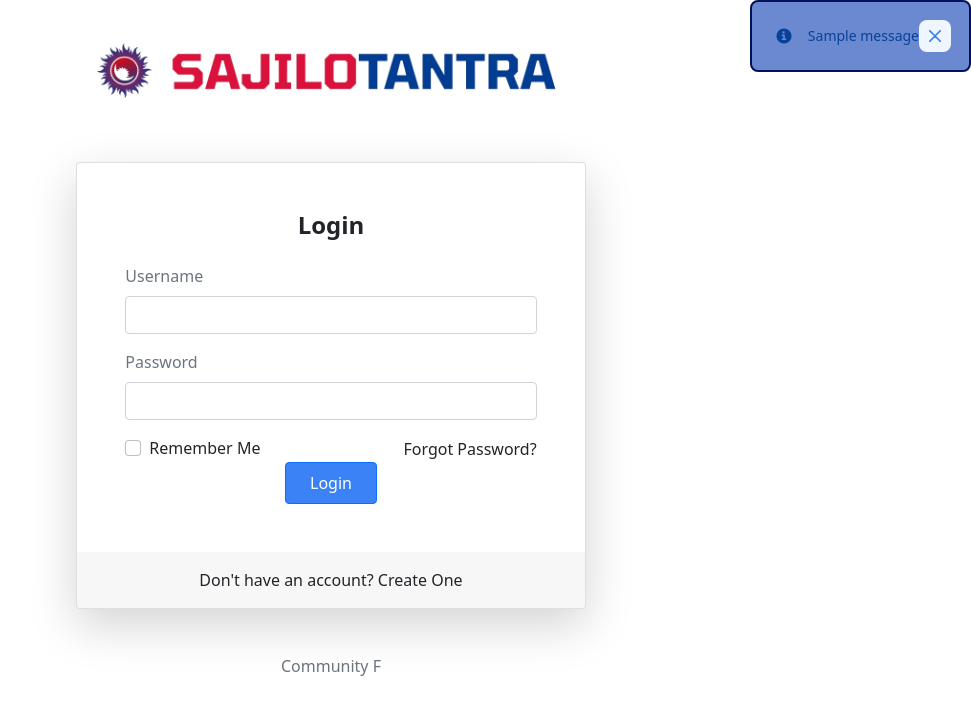
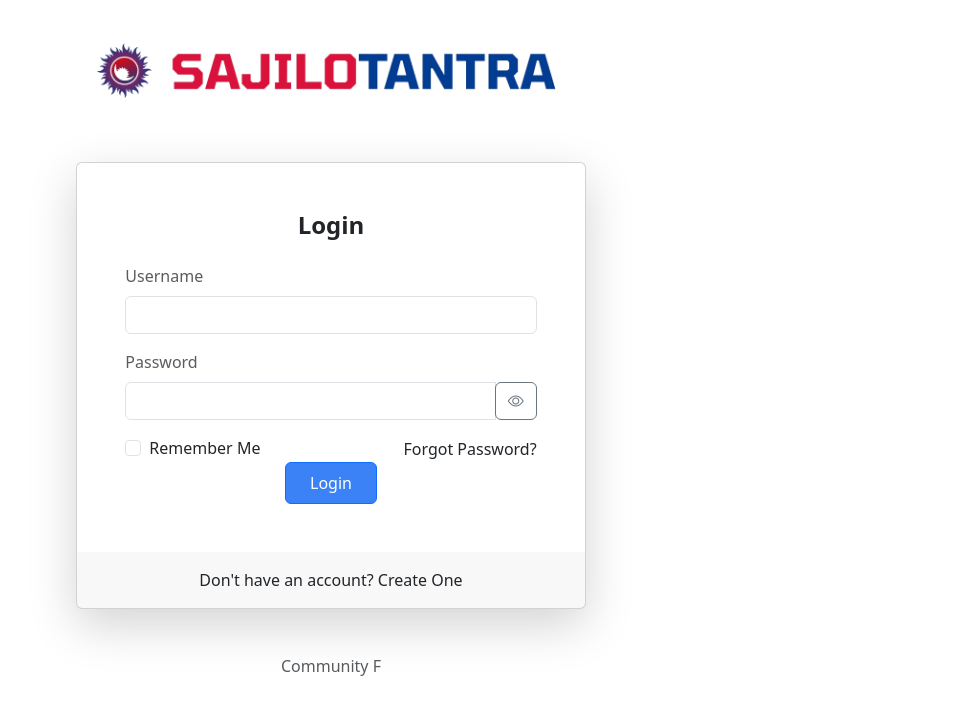
Before and after one commit to bayes-ashok/SAJILOTANTRA, a Django app: page /signin in a window 1280 px wide. Shown: the top 715 px of the page, without its empty margins (309-1280 px from the left). Run offline with Django 4.2, Linux system fonts and the light colour scheme; tables that the repository leaves empty hold one stand-in row (values such as "Sample post"); one stand-in notice (Sample message) is shown; some libraries are stand-ins or nearby versions.

Commit message:
added show password toggle

```diff
--- a/SajilotantraApp/views.py
+++ b/SajilotantraApp/views.py
@@ -89,9 +89,6 @@ def signin(request):
             messages.info(request, "Incorrect login creadentials. Try again")
             return redirect('signin')
 
-        if remember_me:
-                request.session.set_expiry(1209600)  # 2 weeks in seconds
-
         # Login successful
         login(request, user)
         return redirect('dashboard')
--- a/static/css/signin.css
+++ b/static/css/signin.css
@@ -1,10 +1,6 @@
-#alert-border-3 {
+#alert-1 {
     position: fixed;
-    top: 0px;
-    right: 0px;
-    max-width: 550px;
-    padding: 10px; /* Adjust the padding as needed */
-    background-color: #6b89d0; /* Set the background color */
-    border: 2px solid #00125b; /* Set the border color */
-    border-radius: 8px; /* Adjust the border radius */
+    top: 10px;
+    right: 10px;
+    z-index: 999;
 }
--- a/static/javascript/sigin.js
+++ /dev/null
@@ -1,20 +0,0 @@
-// Wait for the DOM to be ready
-document.addEventListener("DOMContentLoaded", function () {
-    // Get all elements with the data-dismiss-target attribute
-    var dismissButtons = document.querySelectorAll('[data-dismiss-target]');
-
-    // Add click event listeners to each button
-    dismissButtons.forEach(function (button) {
-        button.addEventListener('click', function () {
-            // Get the target element to be dismissed
-            var targetId = button.getAttribute('data-dismiss-target');
-            var targetElement = document.getElementById(targetId);
-
-            // Check if the target element exists
-            if (targetElement) {
-                // Close the menu by hiding the target element
-                targetElement.style.display = 'none';
-            }
-        });
-    });
-});
--- a/templates/signin.html
+++ b/templates/signin.html
@@ -5,32 +5,32 @@
     <meta name="viewport" content="width=device-width, initial-scale=1.0">
     <title>Signin</title>
     <script src="https://cdn.tailwindcss.com"></script>
-    <script src="/static/javascript/sigin.js"></script>
+    <script src="static/javascript/signin.js"></script>
     <link rel="stylesheet" href="static\css\signin.css">
-    <link href="https://cdn.jsdelivr.net/npm/bootstrap@5.0.0-beta2/dist/css/bootstrap.min.css" rel="stylesheet" integrity="sha384-BmbxuPwQa2lc/FVzBcNJ7UAyJxM6wuqIj61tLrc4wSX0szH/Ev+nYRRuWlolflfl" crossorigin="anonymous">
+    <link rel="stylesheet" href="https://cdn.jsdelivr.net/npm/bootstrap@5.3.2/dist/css/bootstrap.min.css" integrity="sha384-T3c6CoIi6uLrA9TneNEoa7RxnatzjcDSCmG1MXxSR1GAsXEV/Dwwykc2MPK8M2HN" crossorigin="anonymous">
+    <link rel="stylesheet" href="https://cdn.jsdelivr.net/npm/bootstrap-icons@1.3.0/font/bootstrap-icons.css">
     <script src="https://ajax.googleapis.com/ajax/libs/jquery/1.11.0/jquery.min.js"></script>
 </head>
 
 <body>
-
-      {% for message in messages%}
-
-      <div id="alert-border-3" class="flex items-center p-4 mb-4 alert-primary" role="alert">
+{% for message in messages %}
+  <div id="alert-1" class="flex items-center p-4 mb-4 text-blue-800 rounded-lg bg-blue-50 dark:bg-gray-800 dark:text-blue-400" role="alert">
     <svg class="flex-shrink-0 w-4 h-4" aria-hidden="true" xmlns="http://www.w3.org/2000/svg" fill="currentColor" viewBox="0 0 20 20">
       <path d="M10 .5a9.5 9.5 0 1 0 9.5 9.5A9.51 9.51 0 0 0 10 .5ZM9.5 4a1.5 1.5 0 1 1 0 3 1.5 1.5 0 0 1 0-3ZM12 15H8a1 1 0 0 1 0-2h1v-3H8a1 1 0 0 1 0-2h2a1 1 0 0 1 1 1v4h1a1 1 0 0 1 0 2Z"/>
     </svg>
+    <span class="sr-only">Info</span>
     <div class="ms-3 text-sm font-medium">
       {{message}}
     </div>
-        <button type="button" class="ms-auto -mx-1.5 -my-1.5 bg-blue-50 text-blue-500 rounded-lg focus:ring-2 focus:ring-blue-400 p-1.5 hover:bg-blue-100 inline-flex items-center justify-center h-8 w-8 dark:bg-blue-200 dark:text-blue-500 dark:hover:bg-gray-700"  data-dismiss-target="alert-border-3" aria-label="Close">
-          <span class="sr-only">Dismiss</span>
+    <button type="button" class="ms-auto -mx-1.5 -my-1.5 bg-blue-50 text-blue-500 rounded-lg focus:ring-2 focus:ring-blue-400 p-1.5 hover:bg-blue-200 inline-flex items-center justify-center h-8 w-8 dark:bg-gray-800 dark:text-blue-400 dark:hover:bg-gray-700" data-dismiss-target="#alert-1" aria-label="Close">
+      <span class="sr-only">Close</span>
       <svg class="w-3 h-3" aria-hidden="true" xmlns="http://www.w3.org/2000/svg" fill="none" viewBox="0 0 14 14">
         <path stroke="currentColor" stroke-linecap="round" stroke-linejoin="round" stroke-width="2" d="m1 1 6 6m0 0 6 6M7 7l6-6M7 7l-6 6"/>
       </svg>
     </button>
   </div>
+{% endfor %}
 
-    {% endfor %}
 
       <section class="h-100">
         <div class="container h-100 rounded-3">
@@ -57,9 +57,16 @@
                       <div class="mb-2 w-100">
                         <label class="text-muted" for="pass1">Password</label>
                       </div>
+                      <div class="input-group">
                         <input id="pass1" type="password" class="form-control" name="pass1" required>
+                        <div class="input-group-append">
+                          <button type="button" class="btn btn-outline-secondary" onclick="togglePassword()">
+                            <span class="bi bi-eye" id="eyeIcon"></span>
+                          </button>
+                        </div>
                         <div class="invalid-feedback">
                           Password is required
+                        </div>
                       </div>
                     </div>
 
@@ -68,11 +75,11 @@
                         <input type="checkbox" name="remember" id="remember" class="form-check-input">
                         <label for="remember" class="form-check-label">Remember Me</label>
                       </div>
-                      <a href="forgot.html" class="float-end ms-auto">
+                      <a href="forgot.html" class="float-end ms-auto ml-2">
                         Forgot Password?
                       </a>
                     </div>
-                    <div class="d-flex align-items-sm-baseline justify-content-center mb-0">
+                    <div class="d-flex justify-content-center mb-0">
                       <button type="submit" class="btn btn-primary bg-blue-500 text-white px-4 py-2">
                         Login
                       </button>
@@ -93,10 +100,6 @@
         </div>
 
       </section>
-
-
-
-
       <script>
         const words = ["Document Guidance", "Community Forum", "Public Events"];
         let i = 0;
@@ -125,9 +128,7 @@
           }
           setTimeout(type, 125);
         }
-
-        type();
+        type()
       </script>
-        </div>
 </body>
 </html>
```
Also changed, not shown: static/javascript/signin.js (added, +45 -0 lines), templates/signup.html (+108 -14 lines), db.sqlite3. Lines whose indentation alone changed are shown as unchanged.
